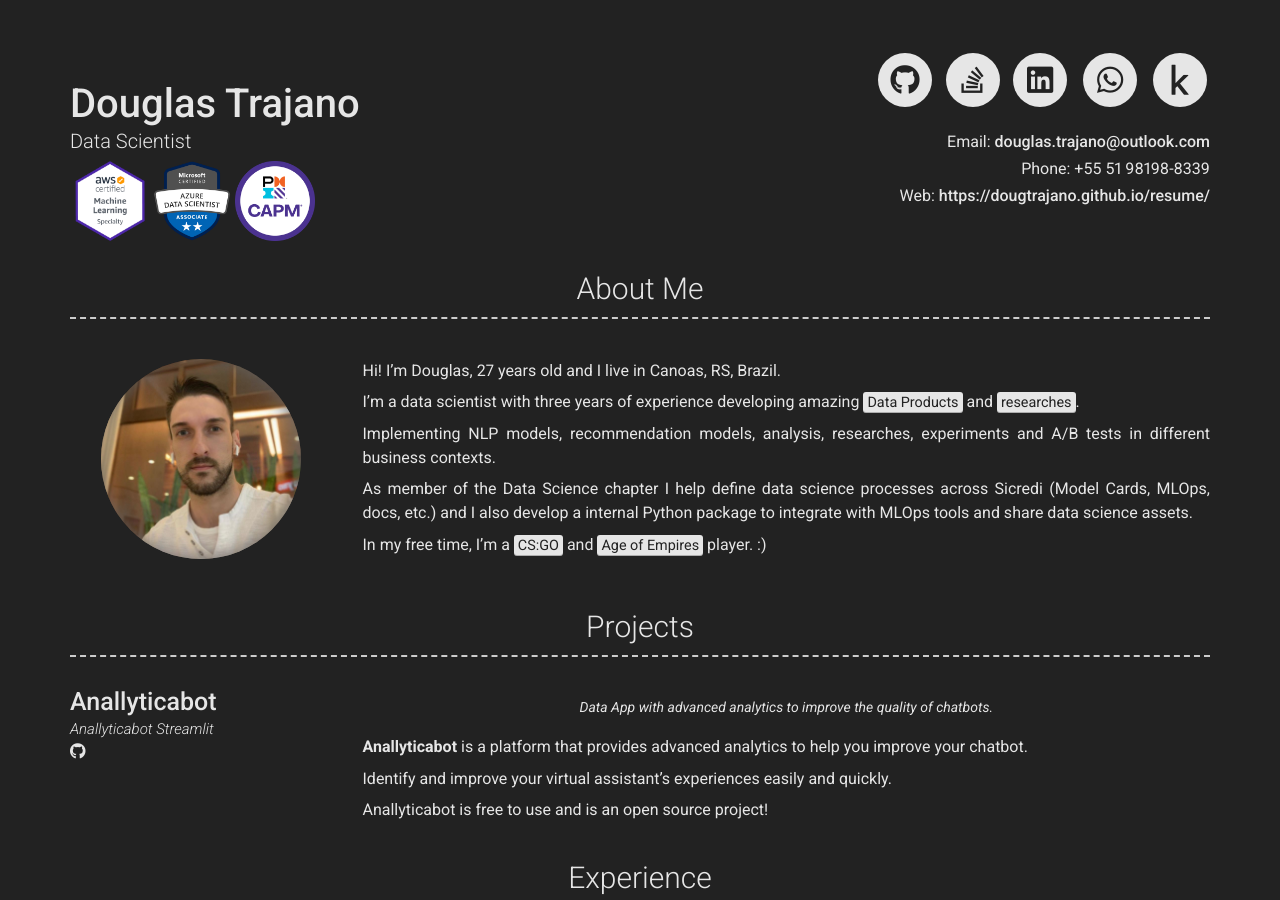
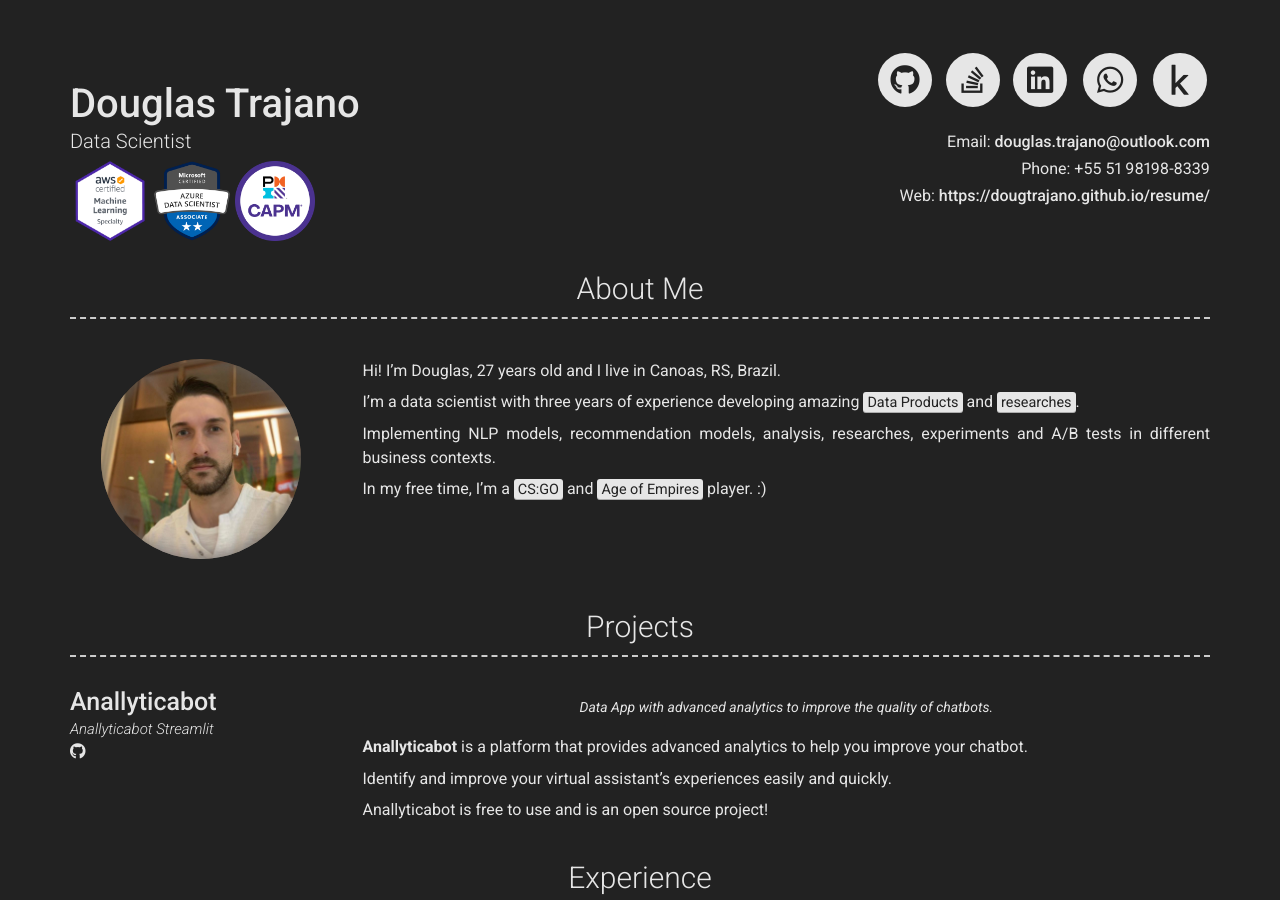
Before and after one commit to DougTrajano/resume, a Jekyll site: the page built from index.md, in a window 1280 px wide and 900 px high. Built offline with Jekyll 4.4.1, drawn with Linux system fonts in a browser that asks for light colours; nearby versions of some CDN libraries.

Commit message:
update about

```diff
--- a/_config.yml
+++ b/_config.yml
@@ -57,8 +57,6 @@ about_content: | # this will include new lines to allow paragraphs
   I'm a data scientist with three years of experience developing amazing <mark>Data Products</mark> and <mark>researches</mark>.
 
   Implementing NLP models, recommendation models, analysis, researches, experiments and A/B tests in different business contexts.
-
-  As member of the Data Science chapter I help define data science processes across Sicredi (Model Cards, MLOps, docs, etc.) and I also develop a internal Python package to integrate with MLOps tools and share data science assets.
 
   In my free time, I'm a <mark>CS:GO</mark> and <mark>Age of Empires</mark> player. :)
 
```
